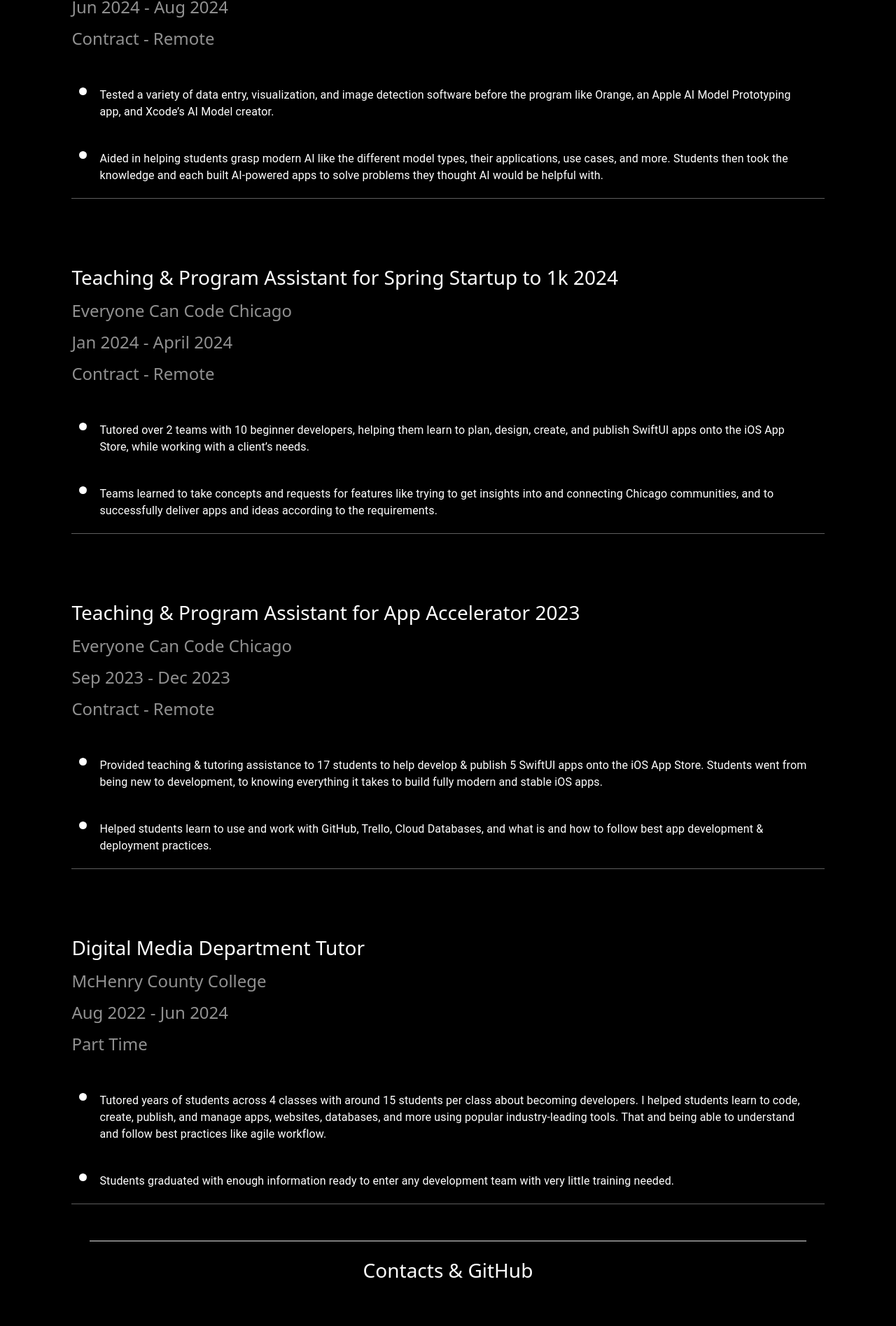
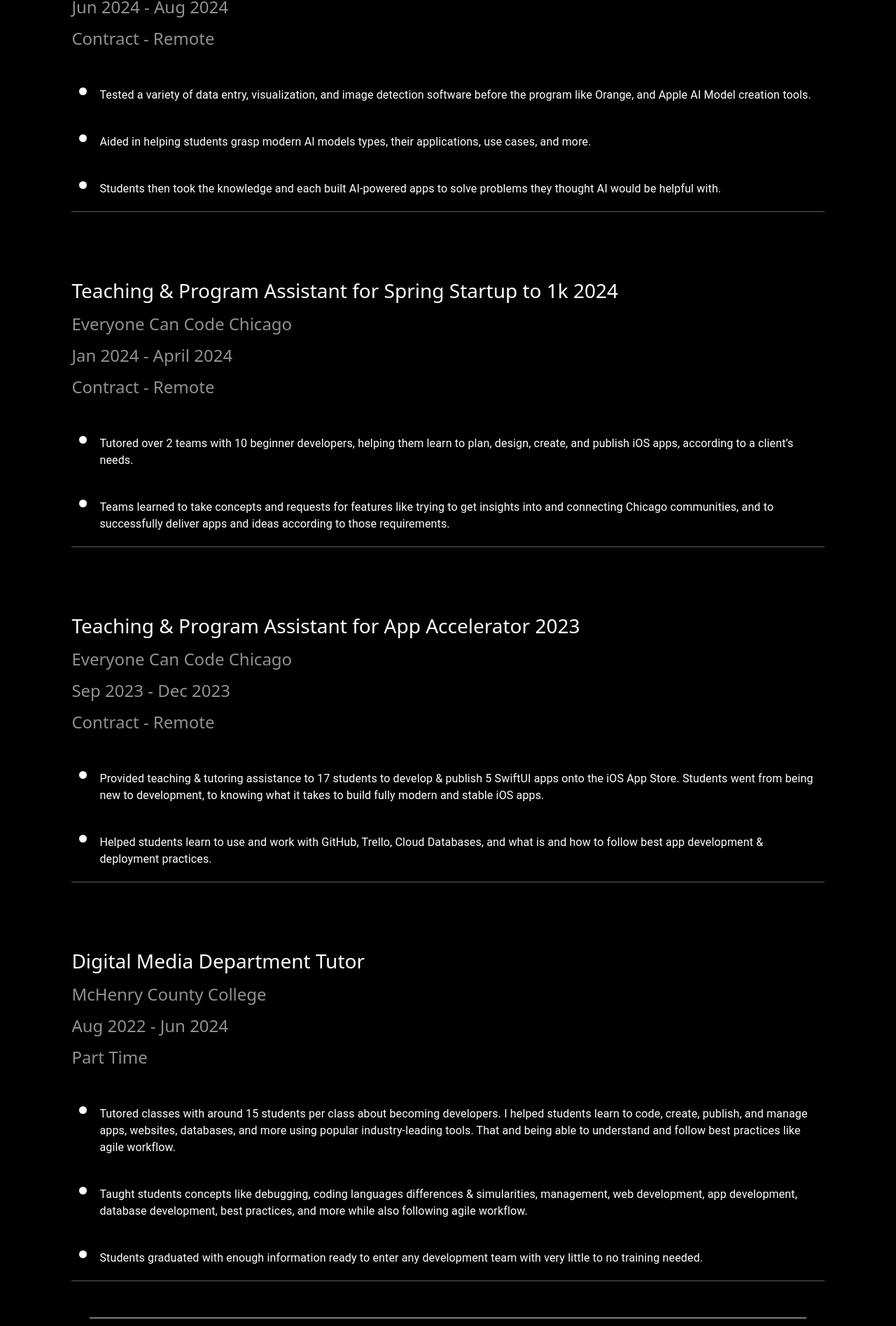
Before and after one commit to devingrischow/devin_grischow-portfolio-react-mui, a React (Create React App) app: page / in a window 1280 px wide. Shown: the part 5699-7594 px from the top of the page at 70% size. Built offline with nearby package versions, Linux system fonts and the light colour scheme.

Commit message:
Improved more text changes.

```diff
--- a/src/data/work-experience-objects.js
+++ b/src/data/work-experience-objects.js
@@ -18,8 +18,9 @@ export const workExperience = [
         workTime:"Jun 2024 - Aug 2024",
         workType:"Contract - Remote",
         points:[
-            "Tested a variety of data entry, visualization, and image detection software before the program like Orange, an Apple AI Model Prototyping app, and Xcode’s AI Model creator.",
-            "Aided in helping students grasp modern AI like the different model types, their applications, use cases, and more. Students then took the knowledge and each built AI-powered apps to solve problems they thought AI would be helpful with."
+            "Tested a variety of data entry, visualization, and image detection software before the program like Orange, and Apple AI Model creation tools.",
+            "Aided in helping students grasp modern AI models types, their applications, use cases, and more.",
+            "Students then took the knowledge and each built AI-powered apps to solve problems they thought AI would be helpful with."
         ]
     },
 
@@ -29,8 +30,8 @@ export const workExperience = [
         workTime:"Jan 2024 - April 2024",
         workType:"Contract - Remote",
         points:[
-            "Tutored over 2 teams with 10 beginner developers, helping them learn to plan, design, create, and publish SwiftUI apps onto the iOS App Store, while working with a client’s needs.",
-            "Teams learned to take concepts and requests for features like trying to get insights into and connecting Chicago communities, and to successfully deliver apps and ideas according to the requirements."
+            "Tutored over 2 teams with 10 beginner developers, helping them learn to plan, design, create, and publish iOS apps, according to a client’s needs.",
+            "Teams learned to take concepts and requests for features like trying to get insights into and connecting Chicago communities, and to successfully deliver apps and ideas according to those requirements."
         ]
     },
 
@@ -41,7 +42,7 @@ export const workExperience = [
         workTime:"Sep 2023 - Dec 2023",
         workType:"Contract - Remote",
         points:[
-            "Provided teaching & tutoring assistance to 17 students to help develop & publish 5 SwiftUI apps onto the iOS App Store. Students went from being new to development, to knowing everything it takes to build fully modern and stable iOS apps.",
+            "Provided teaching & tutoring assistance to 17 students to develop & publish 5 SwiftUI apps onto the iOS App Store. Students went from being new to development, to knowing what it takes to build fully modern and stable iOS apps.",
             "Helped students learn to use and work with GitHub, Trello, Cloud Databases, and what is and how to follow best app development & deployment practices."
         ]
     },
@@ -52,8 +53,9 @@ export const workExperience = [
         workTime:"Aug 2022 - Jun 2024",
         workType:"Part Time",
         points:[
-            "Tutored years of students across 4 classes with around 15 students per class about becoming developers. I helped students learn to code, create, publish, and manage apps, websites, databases, and more using popular industry-leading tools. That and being able to understand and follow best practices like agile workflow.",
-            "Students graduated with enough information ready to enter any development team with very little training needed."
+            "Tutored classes with around 15 students per class about becoming developers. I helped students learn to code, create, publish, and manage apps, websites, databases, and more using popular industry-leading tools. That and being able to understand and follow best practices like agile workflow.",
+            "Taught students concepts like debugging, coding languages differences & simularities, management, web development, app development, database development, best practices, and more while also following agile workflow.",
+            "Students graduated with enough information ready to enter any development team with very little to no training needed."
         ]
     },
 
```
